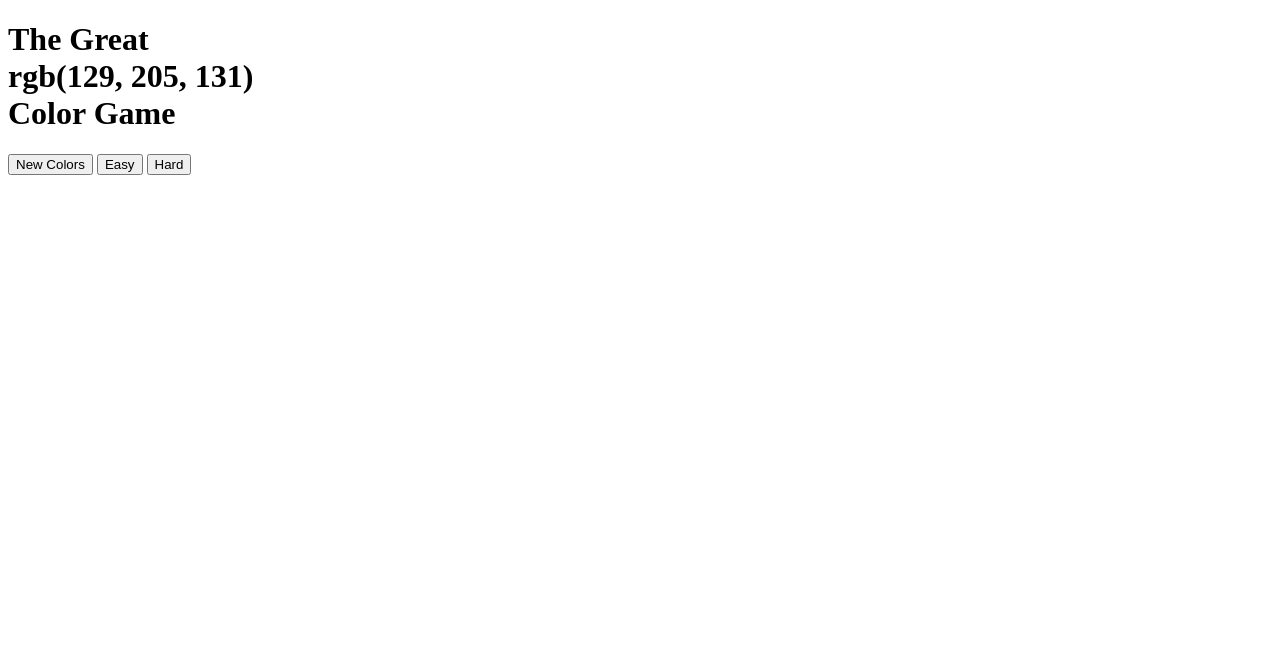
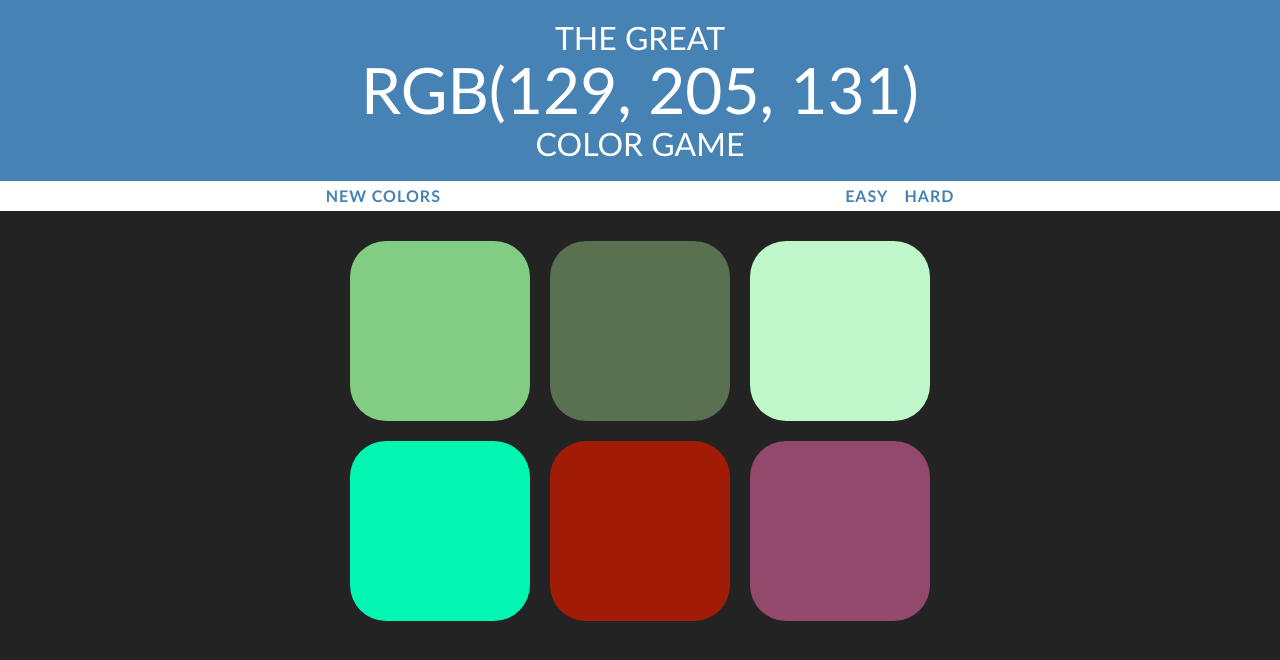
Before and after one commit to waqasmoosa/Color-Guessing-Game, a plain HTML site: page index.html in a window 1280 px wide. Drawn offline with Linux system fonts and the light colour scheme.

Commit message:
Add files via upload

```diff
--- a/index.html
+++ b/index.html
@@ -5,7 +5,7 @@
     <meta http-equiv="X-UA-Compatible" content="IE=edge">
     <meta name="viewport" content="width=device-width, initial-scale=1.0">
     <title>Color Game Project</title>
-    <link rel="stylesheet" href="colorgame.css">
+    <link rel="stylesheet" href="style.css">
 </head>
 <body>
 
```
